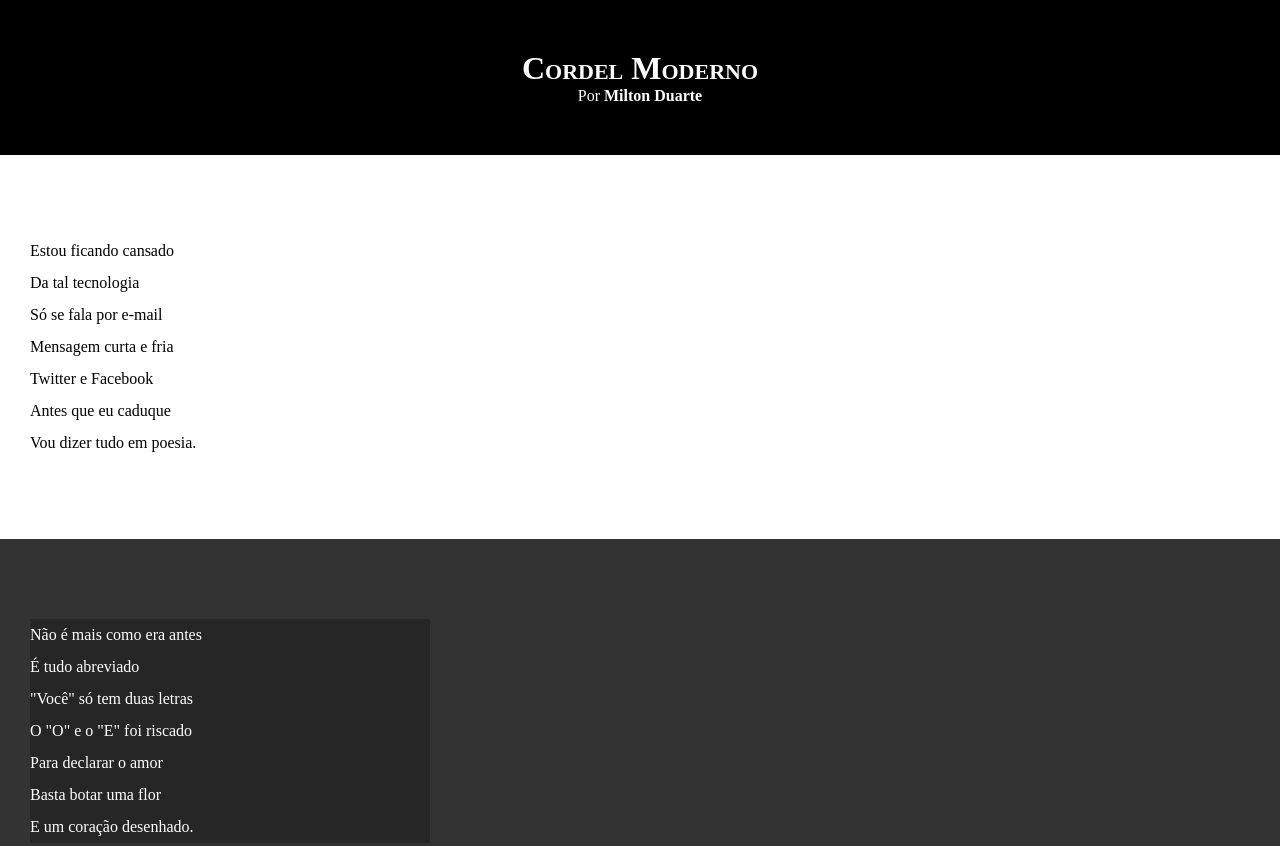
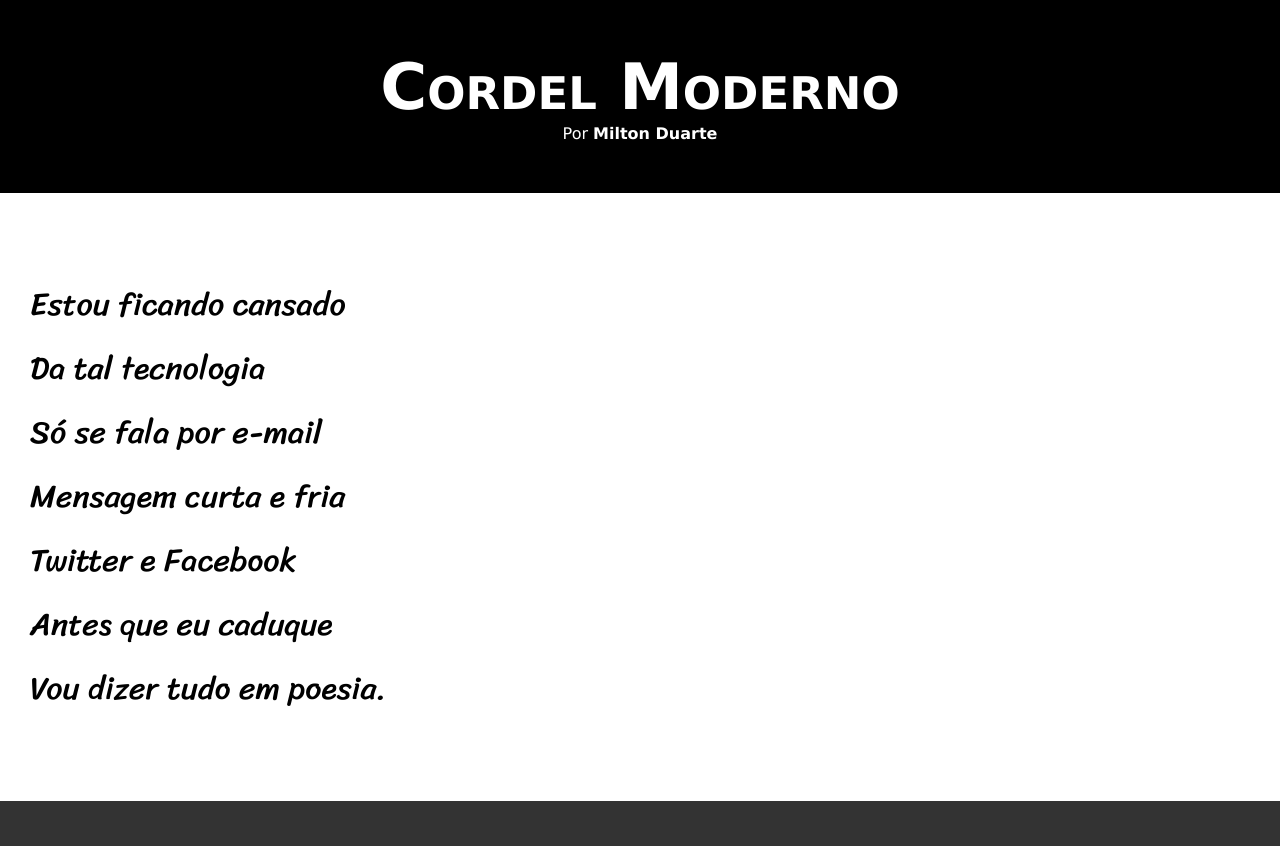
Before and after one commit to felipemagal/html-css, a plain HTML site: page exercicios/desafio 12/projeto-cordel.html in a window 1280 px wide. Shown: the top 846 px of the page. Drawn offline with Linux system fonts and the light colour scheme.

Commit message:
Atualizações de estilos desafio 12

```diff
--- a/exercicios/desafio 12/estilo/style.css
+++ b/exercicios/desafio 12/estilo/style.css
@@ -1,13 +1,25 @@
 @charset "UTF-8";
+
+@import url('https://fonts.googleapis.com/css2?family=Passion+One&display=swap');
+
+@import url('https://fonts.googleapis.com/css2?family=Sriracha&display=swap');
+
+:root {
+    --fonte1: verdana, Geneva, Tahomma, sans-serif;
+    --font2: font-family: 'Passion One', cursive;
+    --font3: 'Sriracha', cursive;
+}
 
 * {
     margin: 0px;
     padding: 0px;
+    font-size: 1em;
 }
 
 html, body {
     min-height: 100vh;
     background-color: darkgray;
+    font-family: var(--fonte1);
 }
 
 header {
@@ -20,6 +32,8 @@ header > h1 {
     padding-top: 50px;
     /* essa tag transforma todas as letras em maiúsculas -> text-transform: uppercase;  */
     font-variant: small-caps;
+    font-family: var(--font2);
+    font-size: 4em;
 }
 
 header > p {
@@ -41,6 +55,8 @@ section {
     padding-bottom: 10vh;
     line-height: 2em;
     padding-left: 30px;
+    font-family: var(--font3);
+    font-size: 2em;
 }
 
 section.normal {
@@ -55,7 +71,8 @@ section.imagem {
 }
 
 section.imagem > p {
-    width: 400px;
+    display: inline-block;
+    padding: 5px;
     background-color: rgba(0, 0, 0, 0.253);
 }
 
```
